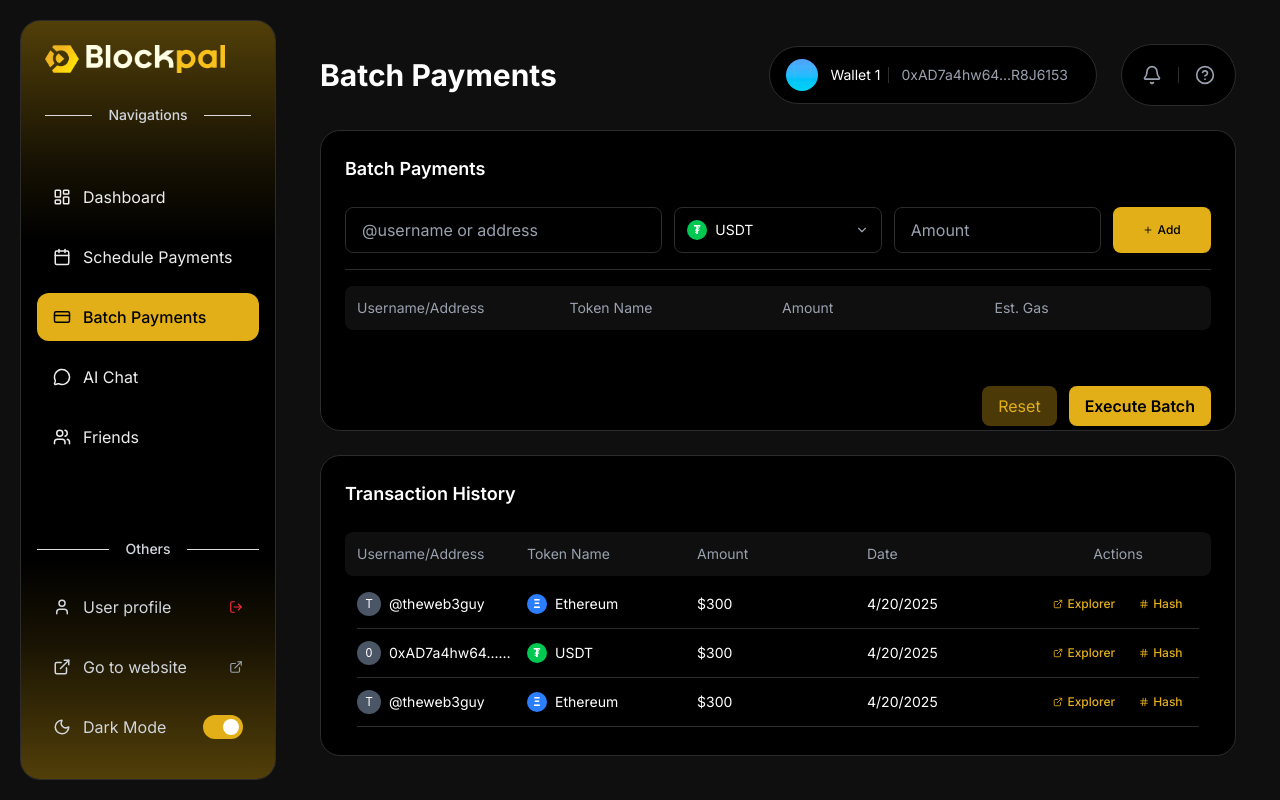
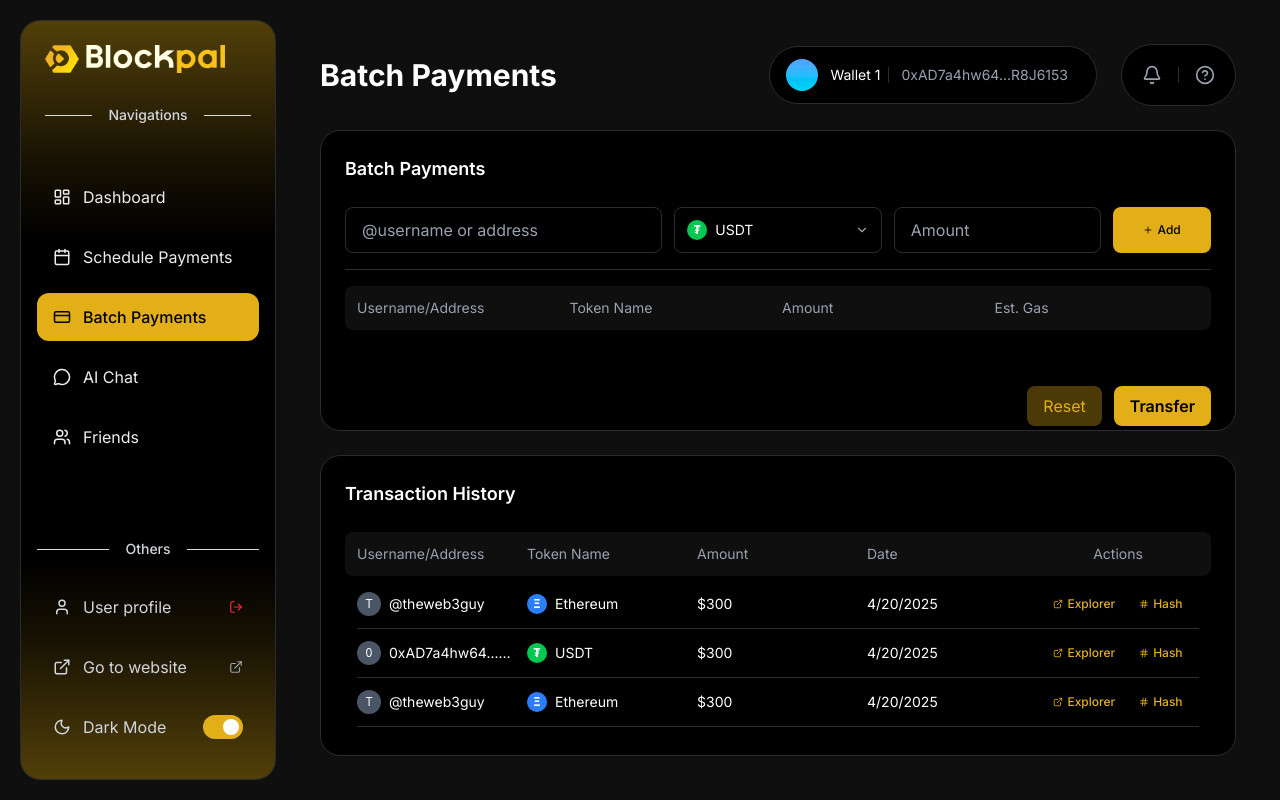
Before and after one commit to VasudevaSurf/BlockPal, a Next.js app: page /dashboard/batch-payments in a window 1280 px wide. Built offline with nearby package versions, Linux system fonts and the light colour scheme; a web font is replaced by a local one.

Commit message:
main push

```diff
--- a/src/app/dashboard/batch-payments/page.tsx
+++ b/src/app/dashboard/batch-payments/page.tsx
@@ -622,7 +622,7 @@ export default function BatchPaymentsPage() {
               >
                 Reset
               </button>
-              <Button className="font-satoshi">Execute Batch</Button>
+              <Button className="font-satoshi">Transfer</Button>
             </div>
           )}
         </div>
--- a/src/components/AIChatPage.tsx
+++ b/src/components/AIChatPage.tsx
@@ -128,7 +128,7 @@ export default function AIChatPage() {
           {/* Quick Start Suggestion - Responsive */}
           <div className="flex justify-end mb-4 lg:mb-8">
             <button
-              className="bg-[#F9EFD1] text-black px-3 lg:px-4 py-2 text-xs sm:text-sm font-satoshi hover:bg-[#F5E8C8] transition-colors"
+              className="bg-[#F9EFD1] text-black px-3 lg:px-4 py-2 text-xs sm:text-sm font-satoshi rounded-[16px] hover:bg-[#F5E8C8] transition-colors"
               style={{
                 borderRadius: "12px 12px 12px 0px lg:16px 16px 16px 0px",
               }}
--- a/src/components/payments/ScheduledPaymentsPage.tsx
+++ b/src/components/payments/ScheduledPaymentsPage.tsx
@@ -519,7 +519,7 @@ export default function ScheduledPaymentsPage() {
             <button className="px-4 py-2 bg-[#4B3A08] text-[#E2AF19] rounded-lg font-satoshi hover:opacity-90 transition-opacity">
               Reset
             </button>
-            <Button className="font-satoshi">Schedule Payment</Button>
+            <Button className="font-satoshi">Transfer</Button>
           </div>
         </div>
 
```
